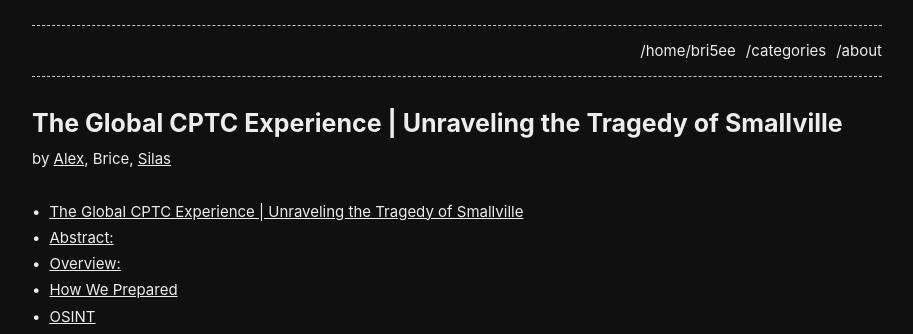
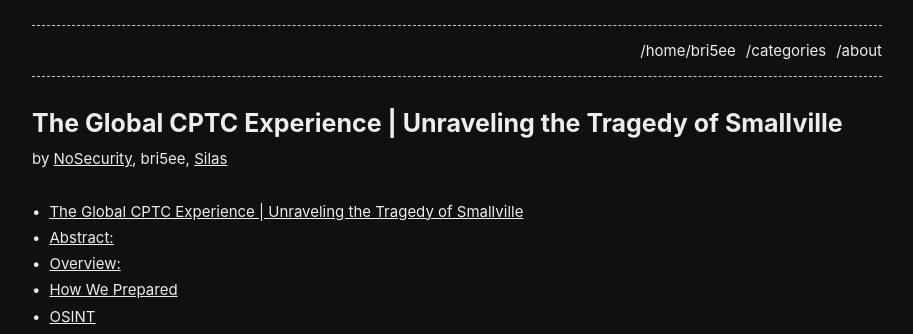
Before and after one commit to notbricey/brisee.github.io, a Jekyll site: the page built from _posts/2021-01-18-cptc-experience.md, in a window 1280 px wide and 900 px high. Shown: the top 334 px of the window, without its empty margins (183-1096 px from the left). Built offline with Jekyll 4.4.1, drawn with Linux system fonts in a browser that asks for light colours.

Commit message:
Update 2021-01-18-cptc-experience.md

```diff
--- a/_posts/2021-01-18-cptc-experience.md
+++ b/_posts/2021-01-18-cptc-experience.md
@@ -14,7 +14,7 @@ img {
 
 # The Global CPTC Experience | Unraveling the Tragedy of Smallville
 
-by [Alex](https://nosecurity.blog/), Brice, [Silas](https://svl.sh/)
+by [NoSecurity](https://nosecurity.blog/), bri5ee, [Silas](https://svl.sh/)
 
 &nbsp;
 
```
